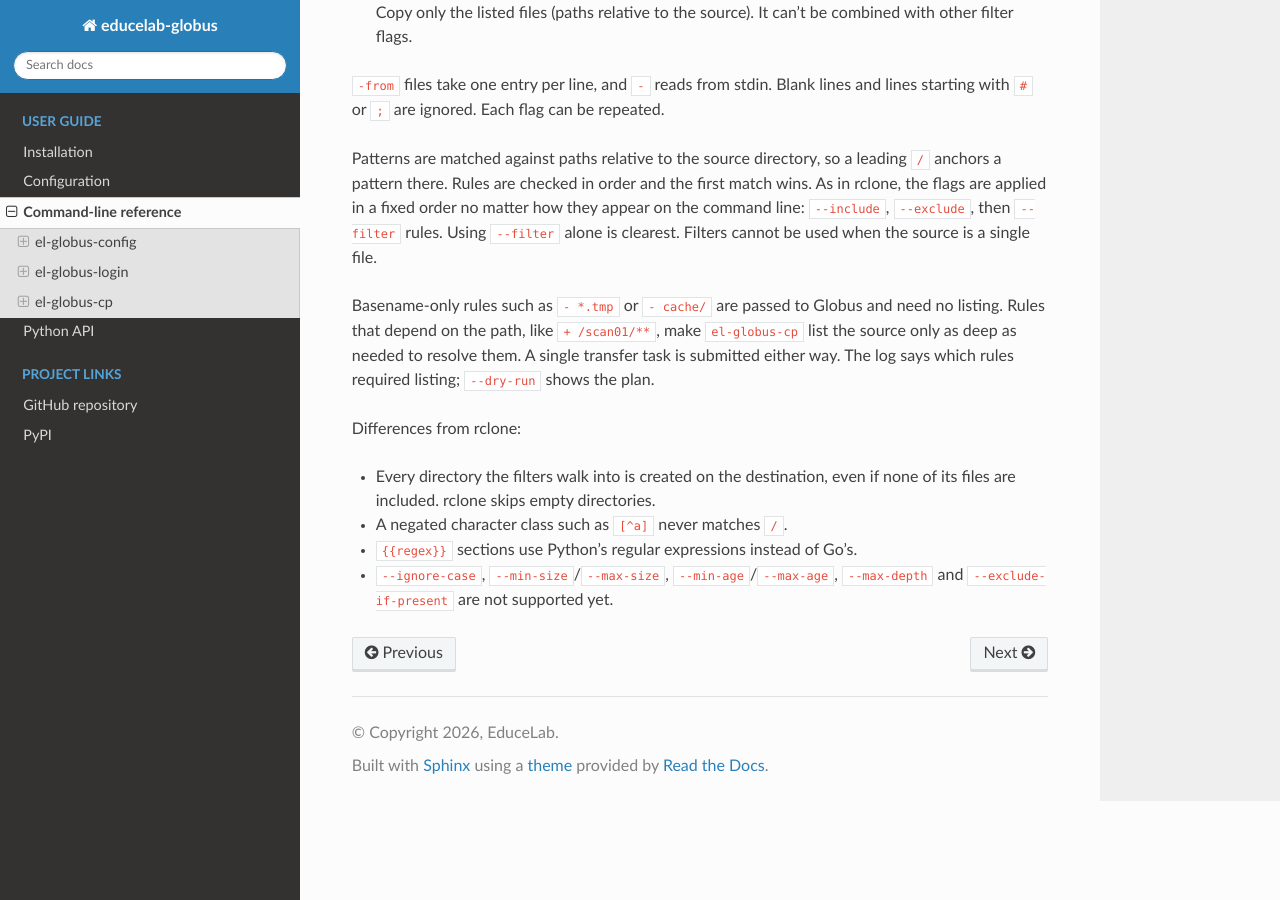
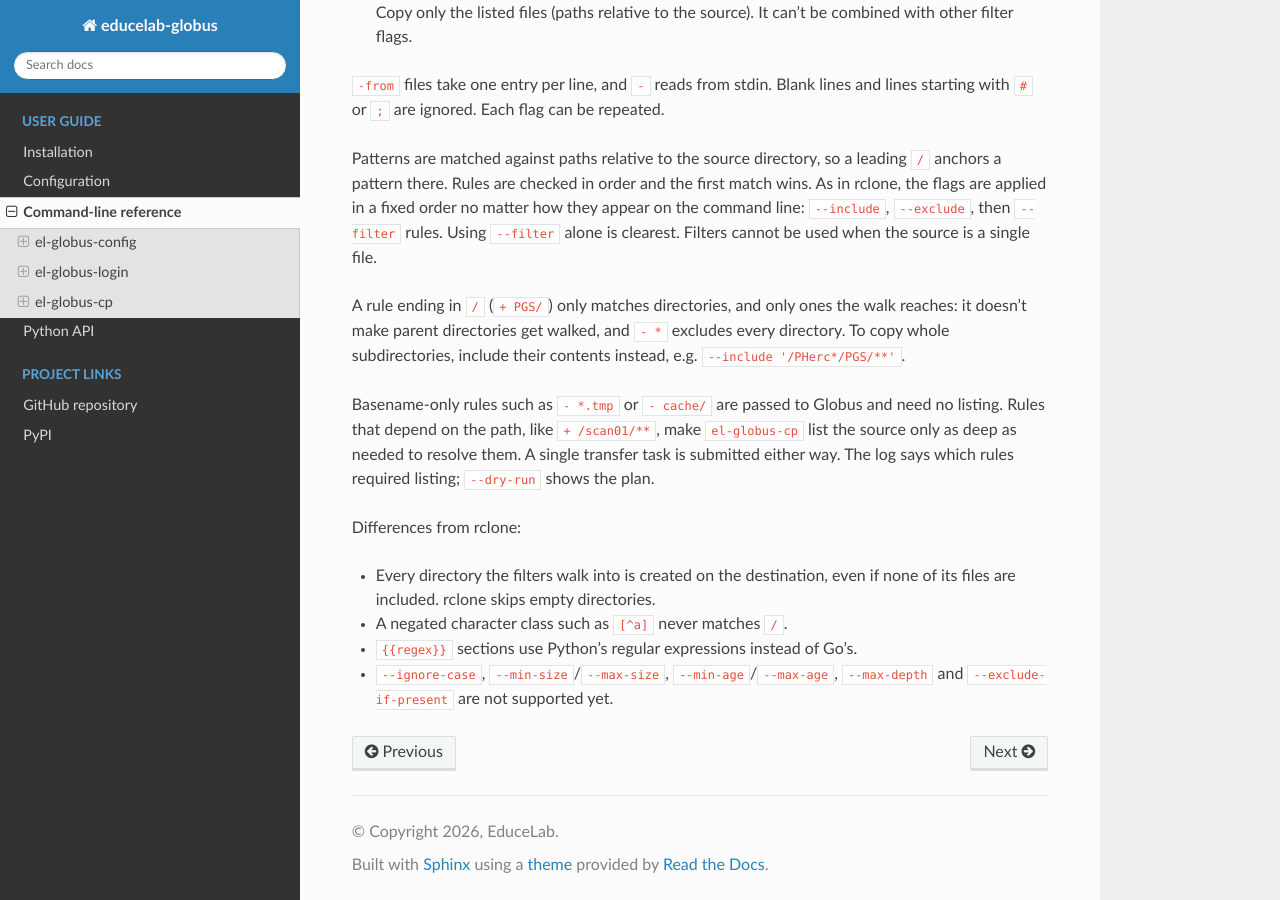
Before and after one commit to educelab/educelab-globus, a Sphinx documentation site: the page built from docs/cli.rst, in a window 1280 px wide and 900 px high, scrolled down 2864 px. Built offline with Sphinx 7.4.7 and the Read the Docs theme 3.1.0, drawn with Linux system fonts in a browser that asks for light colours.

Commit message:
el-globus-cp: -n for --dry-run, warn when filters match nothing
Document that '+ dir/' rules don't cause parent dirs to be walked.

Co-Authored-By: Claude Opus 5.5 <noreply@anthropic.com>

```diff
--- a/docs/cli.rst
+++ b/docs/cli.rst
@@ -94,7 +94,7 @@ Options
 ``--notify-inactive`` / ``--no-notify-inactive``
     Send (or suppress) the "inactive" notification email. Default: send.
 
-``--dry-run``
+``--dry-run``, ``-n``
     Log in, list the source as far as the filters need, and print the
     transfer plan: Globus filter rules, directories to create and transfer
     items. Nothing is created or submitted. Lists are shortened unless
@@ -149,6 +149,11 @@ matter how they appear on the command line: ``--include``, ``--exclude``,
 then ``--filter`` rules. Using ``--filter`` alone is clearest. Filters
 cannot be used when the source is a single file.
 
+A rule ending in ``/`` (``+ PGS/``) only matches directories, and only
+ones the walk reaches: it doesn't make parent directories get walked, and
+``- *`` excludes every directory. To copy whole subdirectories, include
+their contents instead, e.g. ``--include '/PHerc*/PGS/**'``.
+
 Basename-only rules such as ``- *.tmp`` or ``- cache/`` are passed to
 Globus and need no listing. Rules that depend on the path, like
 ``+ /scan01/**``, make ``el-globus-cp`` list the source only as deep as
```
Also changed, not shown: 2 other files.
